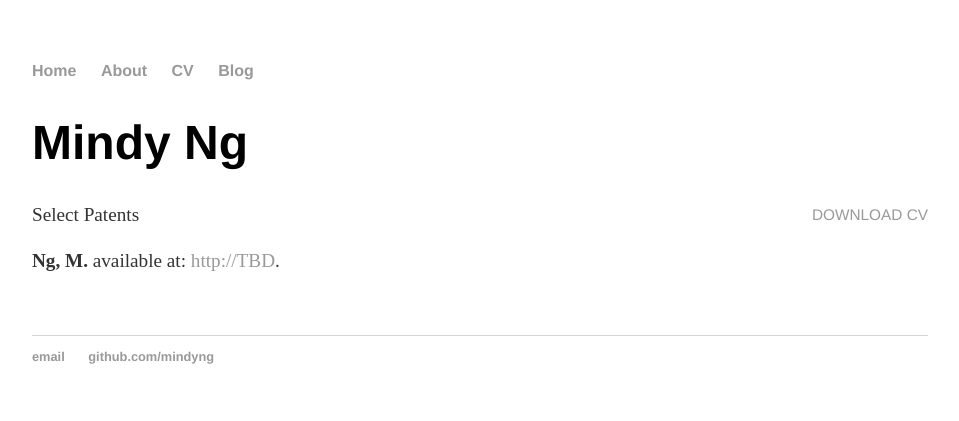
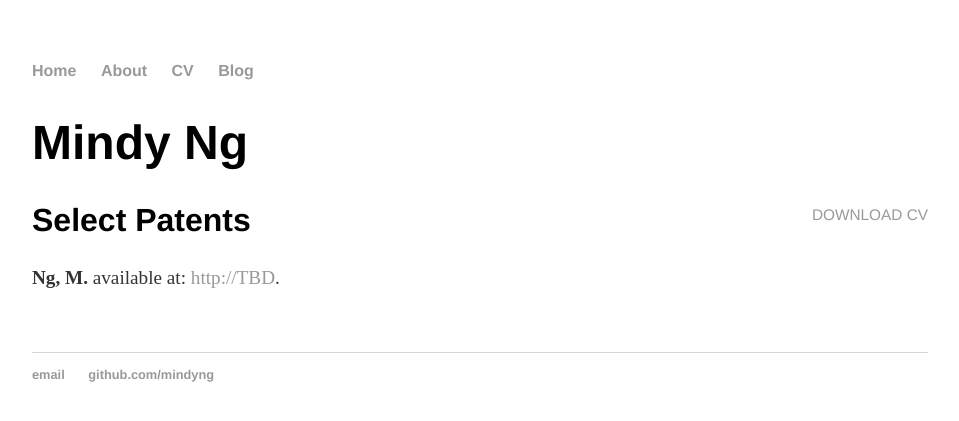
Before and after one commit to mindyng/mindyng.github.io, a Jekyll site: the page built from cv/index.html, in a window 1280 px wide. Shown: the top 421 px of the page, without its empty margins (160-1119 px from the left). Built offline with Jekyll 4.4.1, drawn with Linux system fonts in a browser that asks for light colours.

Commit message:
Update index.html

```diff
--- a/cv/index.html
+++ b/cv/index.html
@@ -7,7 +7,7 @@ title: CV of Your Name
 
 					<h1>Mindy Ng</h1>
 
-					<p> <a href="#" class="download" title="Download CV as PDF">Download CV</a> <p.
+					<p> <a href="#" class="download" title="Download CV as PDF">Download CV</a> <p>
 
 					<h2>Select Patents</h2>
 
```
